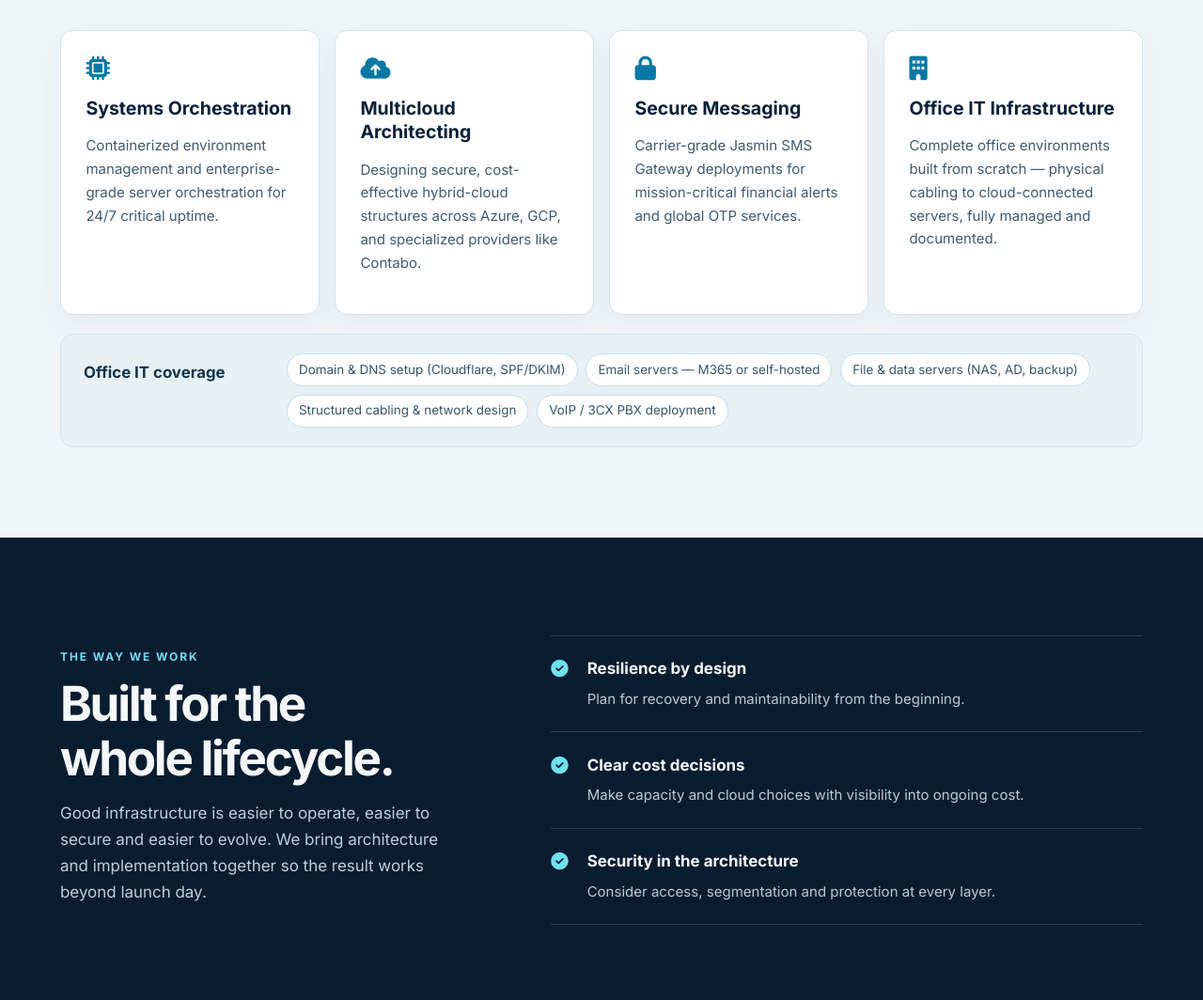
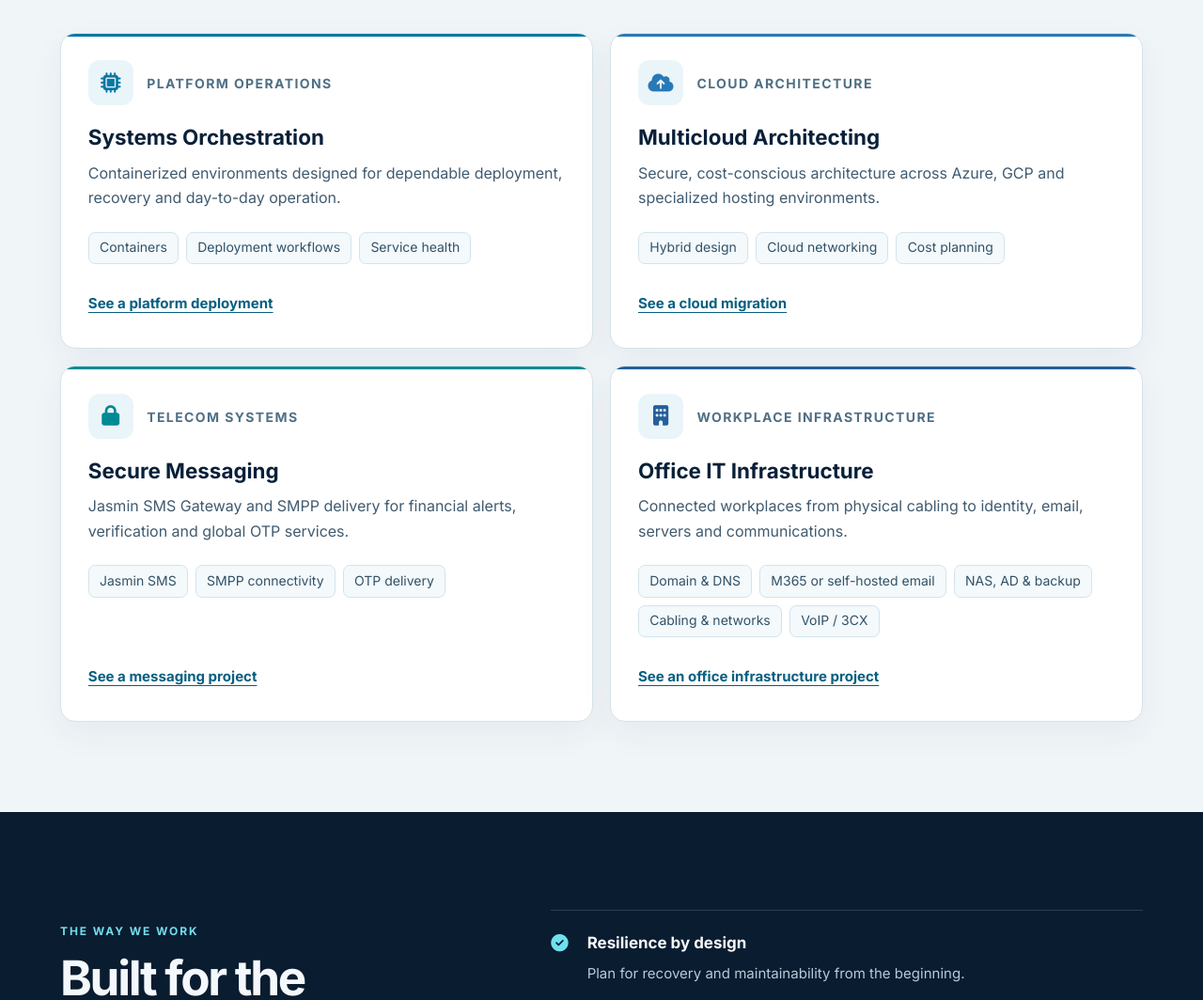
Before and after one commit to vinodlakmal/merkei-website, a plain HTML site: page index.html in a window 1280 px wide. Shown: the part 1163-2227 px from the top of the page at 94% size. Drawn offline with Linux system fonts and the light colour scheme.

Commit message:
Refine services section with capabilities and project links

```diff
--- a/index.html
+++ b/index.html
@@ -114,7 +114,7 @@
             .nav-email { display: none; }
         }
     </style>
-    <link rel="stylesheet" href="site-redesign.css">
+    <link rel="stylesheet" href="site-redesign.css?v=services-2">
     <link rel="stylesheet" href="contact-bot.css">
 </head>
 <body>
@@ -209,36 +209,42 @@
         <h2>Practical engineering for critical systems.</h2>
         <p>From first architecture decisions to day-two operations, we focus on systems that are clear to run and built to endure.</p>
     </div>
-    <div class="card">
-        <i class="fas fa-microchip"></i>
+    <article class="card service-card service-card--systems">
+        <div class="service-card-top"><span class="service-icon"><i class="fas fa-microchip" aria-hidden="true"></i></span><span class="service-category">PLATFORM OPERATIONS</span></div>
         <h3>Systems Orchestration</h3>
-        <p>Containerized environment management and enterprise-grade server orchestration for 24/7 critical uptime.</p>
-    </div>
-    <div class="card">
-        <i class="fas fa-cloud-upload-alt"></i>
+        <p>Containerized environments designed for dependable deployment, recovery and day-to-day operation.</p>
+        <ul class="service-capabilities" aria-label="Systems orchestration capabilities">
+            <li>Containers</li><li>Deployment workflows</li><li>Service health</li>
+        </ul>
+        <a class="service-project" href="360-assessment.html">See a platform deployment</a>
+    </article>
+    <article class="card service-card service-card--cloud">
+        <div class="service-card-top"><span class="service-icon"><i class="fas fa-cloud-upload-alt" aria-hidden="true"></i></span><span class="service-category">CLOUD ARCHITECTURE</span></div>
         <h3>Multicloud Architecting</h3>
-        <p>Designing secure, cost-effective hybrid-cloud structures across Azure, GCP, and specialized providers like Contabo.</p>
-    </div>
-    <div class="card">
-        <i class="fas fa-lock"></i>
+        <p>Secure, cost-conscious architecture across Azure, GCP and specialized hosting environments.</p>
+        <ul class="service-capabilities" aria-label="Multicloud architecture capabilities">
+            <li>Hybrid design</li><li>Cloud networking</li><li>Cost planning</li>
+        </ul>
+        <a class="service-project" href="cloud-migration.html">See a cloud migration</a>
+    </article>
+    <article class="card service-card service-card--messaging">
+        <div class="service-card-top"><span class="service-icon"><i class="fas fa-lock" aria-hidden="true"></i></span><span class="service-category">TELECOM SYSTEMS</span></div>
         <h3>Secure Messaging</h3>
-        <p>Carrier-grade Jasmin SMS Gateway deployments for mission-critical financial alerts and global OTP services.</p>
-    </div>
-    <div class="card">
-        <i class="fas fa-building"></i>
+        <p>Jasmin SMS Gateway and SMPP delivery for financial alerts, verification and global OTP services.</p>
+        <ul class="service-capabilities" aria-label="Secure messaging capabilities">
+            <li>Jasmin SMS</li><li>SMPP connectivity</li><li>OTP delivery</li>
+        </ul>
+        <a class="service-project" href="sms-gateway.html">See a messaging project</a>
+    </article>
+    <article class="card service-card service-card--office">
+        <div class="service-card-top"><span class="service-icon"><i class="fas fa-building" aria-hidden="true"></i></span><span class="service-category">WORKPLACE INFRASTRUCTURE</span></div>
         <h3>Office IT Infrastructure</h3>
-        <p>Complete office environments built from scratch — physical cabling to cloud-connected servers, fully managed and documented.</p>
-    </div>
-    <div class="office-coverage">
-        <h3>Office IT coverage</h3>
-        <ul>
-            <li>Domain & DNS setup (Cloudflare, SPF/DKIM)</li>
-            <li>Email servers — M365 or self-hosted</li>
-            <li>File & data servers (NAS, AD, backup)</li>
-            <li>Structured cabling & network design</li>
-            <li>VoIP / 3CX PBX deployment</li>
+        <p>Connected workplaces from physical cabling to identity, email, servers and communications.</p>
+        <ul class="service-capabilities" aria-label="Office IT capabilities">
+            <li>Domain &amp; DNS</li><li>M365 or self-hosted email</li><li>NAS, AD &amp; backup</li><li>Cabling &amp; networks</li><li>VoIP / 3CX</li>
         </ul>
-    </div>
+        <a class="service-project" href="office-setup.html">See an office infrastructure project</a>
+    </article>
 </section>
 
 <section class="why-us">
--- a/site-redesign.css
+++ b/site-redesign.css
@@ -173,7 +173,7 @@ nav {
 .tech-icons i { font-size: 1rem; color: #7ddfeb; }
 
 .services-grid, .portfolio { max-width: none; padding: 6rem max(5vw, calc((100vw - 1340px) / 2)); }
-.services-grid { grid-template-columns: repeat(4, minmax(0, 1fr)); gap: 1rem; background: #f0f5f8; color: #092039; }
+.services-grid { grid-template-columns: repeat(2, minmax(0, 1fr)); gap: 1.15rem; background: #f0f5f8; color: #092039; }
 .section-heading { grid-column: 1 / -1; max-width: 49rem; margin-bottom: 1.2rem; }
 .section-heading h2, .why-us h2, .contact-intro h2 {
     margin: .6rem 0 1rem;
@@ -185,33 +185,44 @@ nav {
 .services-grid .eyebrow { color: #086489; }
 .services-grid .card {
     min-width: 0;
-    padding: 1.65rem;
+    padding: 1.8rem;
     border: 1px solid #d6e3eb;
-    border-radius: .85rem;
+    border-radius: 1rem;
     background: white;
     box-shadow: 0 12px 35px rgba(18, 48, 74, .055);
 }
-.services-grid .card:hover { transform: none; border-color: #9bcddc; background: white; }
-.services-grid .card i { margin-bottom: 1.1rem; color: #0878a4; font-size: 1.6rem; }
-.services-grid .card:hover i { transform: none; }
-.services-grid .card h3 { margin: 0 0 .6rem; font-size: 1.22rem; line-height: 1.3; }
-.services-grid .card p, .services-grid .card li { color: #405b70; font-size: .94rem; line-height: 1.65; }
-.services-grid .card ul { margin: 1rem 0 0; padding-left: 1.2rem; }
-.office-coverage {
-    grid-column: 1 / -1;
-    display: grid;
-    grid-template-columns: 12rem minmax(0, 1fr);
-    align-items: start;
-    gap: 1rem 1.5rem;
-    margin-top: .25rem;
-    padding: 1.25rem 1.5rem;
-    border: 1px solid #d6e3eb;
-    border-radius: .85rem;
-    background: #e6f0f5;
+.services-grid .service-card {
+    --service-accent: #0878a4;
+    position: relative;
+    display: flex;
+    flex-direction: column;
+    gap: 0;
+    overflow: hidden;
+    transition: border-color .2s ease, box-shadow .2s ease;
 }
-.office-coverage h3 { margin: .45rem 0 0; color: #15344a; font-size: 1.05rem; }
-.office-coverage ul { display: flex; flex-wrap: wrap; gap: .55rem; margin: 0; padding: 0; list-style: none; }
-.office-coverage li { padding: .42rem .75rem; border: 1px solid #c9dfe9; border-radius: 999px; background: white; color: #36566a; font-size: .84rem; line-height: 1.45; }
+.services-grid .service-card::before {
+    content: "";
+    position: absolute;
+    inset: 0 0 auto;
+    height: 3px;
+    background: var(--service-accent);
+}
+.services-grid .service-card--cloud { --service-accent: #2879b7; }
+.services-grid .service-card--messaging { --service-accent: #008a94; }
+.services-grid .service-card--office { --service-accent: #245f9a; }
+.services-grid .service-card:hover { transform: none; border-color: #9bcddc; background: white; box-shadow: 0 18px 42px rgba(18, 48, 74, .09); }
+.service-card-top { display: flex; align-items: center; gap: .9rem; margin-bottom: 1.25rem; }
+.service-icon { display: grid; place-items: center; flex: 0 0 3rem; width: 3rem; height: 3rem; border-radius: .75rem; background: #eaf5f9; color: var(--service-accent); }
+.services-grid .service-card .service-icon i { margin: 0; color: inherit; font-size: 1.35rem; }
+.services-grid .service-card:hover i { transform: none; }
+.service-category { color: #507085; font-size: .875rem; font-weight: 700; letter-spacing: .1em; }
+.services-grid .service-card h3 { margin: 0 0 .65rem; font-size: 1.4rem; line-height: 1.25; }
+.services-grid .service-card p { max-width: 53ch; margin: 0; color: #405b70; font-size: 1rem; line-height: 1.65; }
+.services-grid .service-card .service-capabilities { display: flex; flex-wrap: wrap; gap: .5rem; margin: 1.45rem 0 1.6rem; padding: 0; list-style: none; }
+.services-grid .service-card .service-capabilities li { padding: .42rem .7rem; border: 1px solid #d2e3ec; border-radius: .45rem; background: #f4f9fb; color: #315269; font-size: .875rem; line-height: 1.35; }
+.service-project { display: inline-flex; align-self: flex-start; margin-top: auto; padding: .3rem 0; color: #075f80; font-size: .94rem; font-weight: 700; text-underline-offset: .25rem; }
+.service-project:hover { color: #003c59; }
+.service-project:focus-visible { outline: 3px solid #2e9ec2; outline-offset: 4px; border-radius: .2rem; }
 
 .why-us {
     padding: 6.5rem max(5vw, calc((100vw - 1340px) / 2));
@@ -302,8 +313,6 @@ footer span { color: #8ca7ba !important; }
     .hero h1 { font-size: clamp(2.85rem, 10vw, 4rem); }
     .image-disclaimer { left: 5vw; right: auto; bottom: .6rem; }
     .services-grid, .portfolio { padding: 4rem 5vw; }
-    .office-coverage { grid-template-columns: 1fr; padding: 1.1rem; }
-    .office-coverage h3 { margin: 0; }
     .why-us, .contact-section { grid-template-columns: 1fr; gap: 1.7rem; padding: 4rem 5vw; }
     .why-us h2 { max-width: none; }
     .featured-project { grid-template-columns: 1fr; gap: 0; }
```
